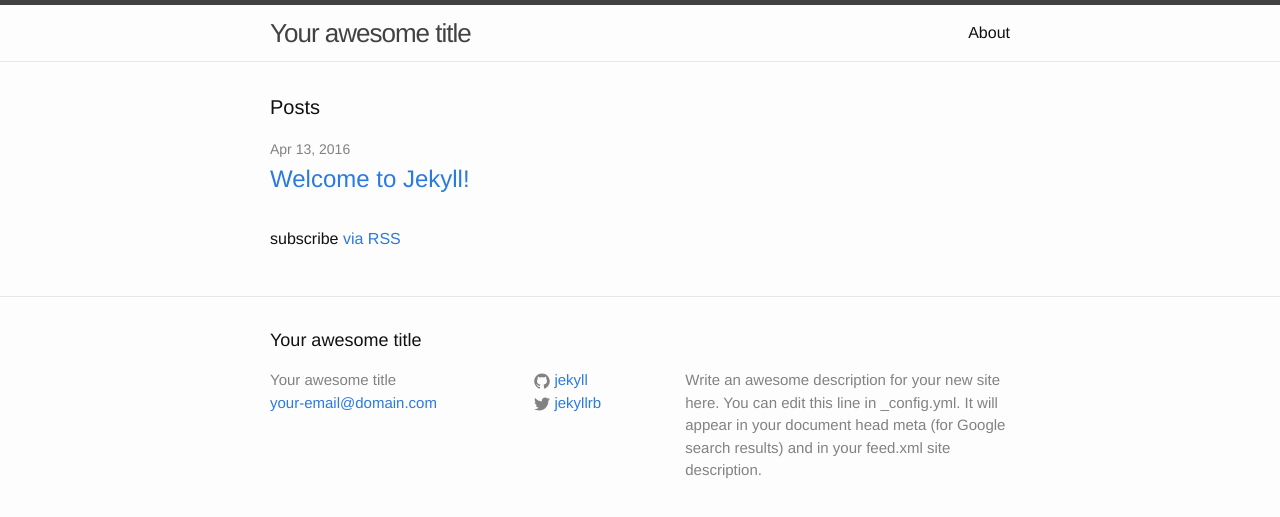
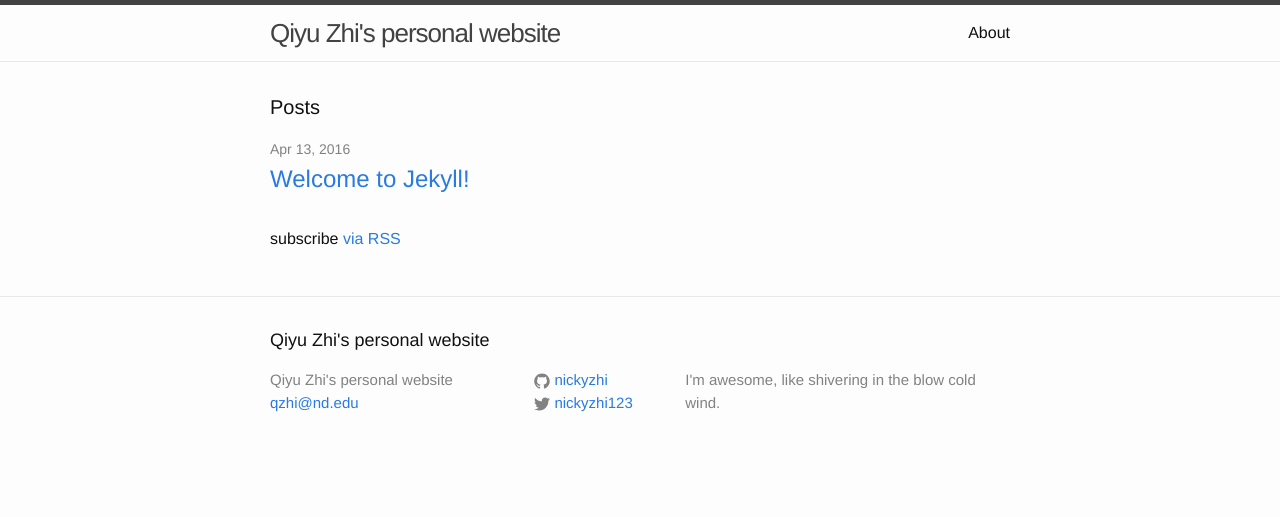
Before and after one commit to nickyzhi/gamechat.github.io, a Jekyll site: the page built from index.html, in a window 1280 px wide. Shown: the top 517 px of the page. Built offline with Jekyll 4.4.1, drawn with Linux system fonts in a browser that asks for light colours.

Commit message:
config file

```diff
--- a/_config.yml
+++ b/_config.yml
@@ -6,16 +6,14 @@
 # 'jekyll serve'. If you change this file, please restart the server process.
 
 # Site settings
-title: Your awesome title
-email: your-email@domain.com
+title: Qiyu Zhi's personal website
+email: qzhi@nd.edu
 description: > # this means to ignore newlines until "baseurl:"
-  Write an awesome description for your new site here. You can edit this
-  line in _config.yml. It will appear in your document head meta (for
-  Google search results) and in your feed.xml site description.
+  I'm awesome, like shivering in the blow cold wind.
 baseurl: "" # the subpath of your site, e.g. /blog
-url: "http://yourdomain.com" # the base hostname & protocol for your site
-twitter_username: jekyllrb
-github_username:  jekyll
+url: "http://www.zhiqiyu.com" # the base hostname & protocol for your site
+twitter_username: nickyzhi123
+github_username:  nickyzhi
 
 # Build settings
 markdown: kramdown
```
